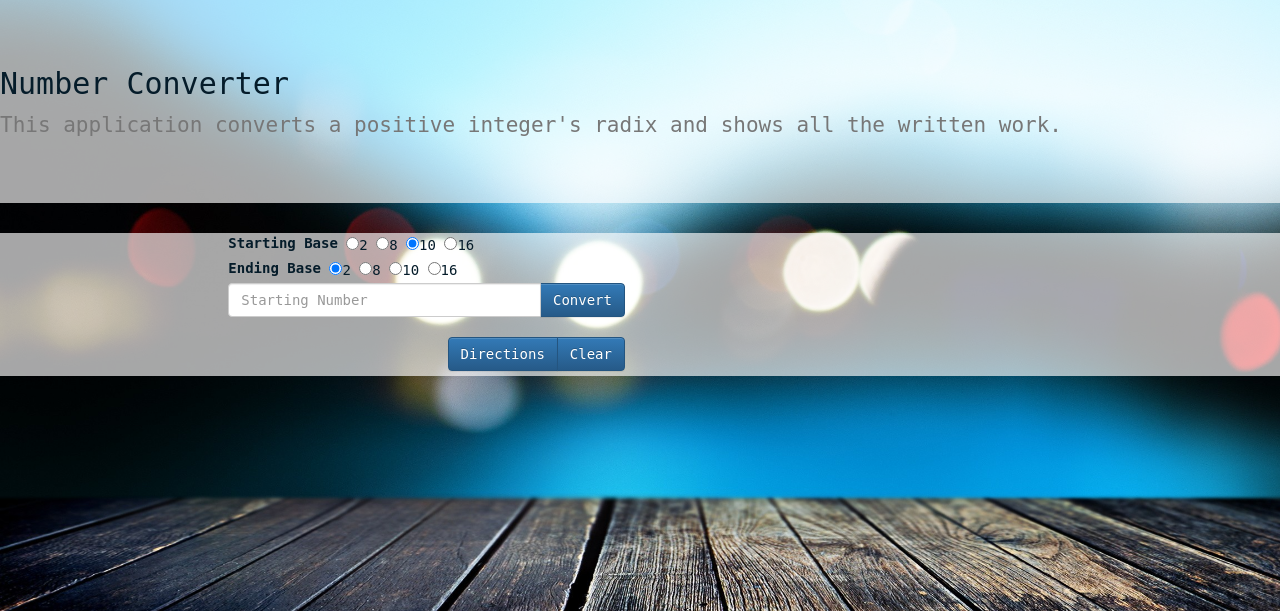
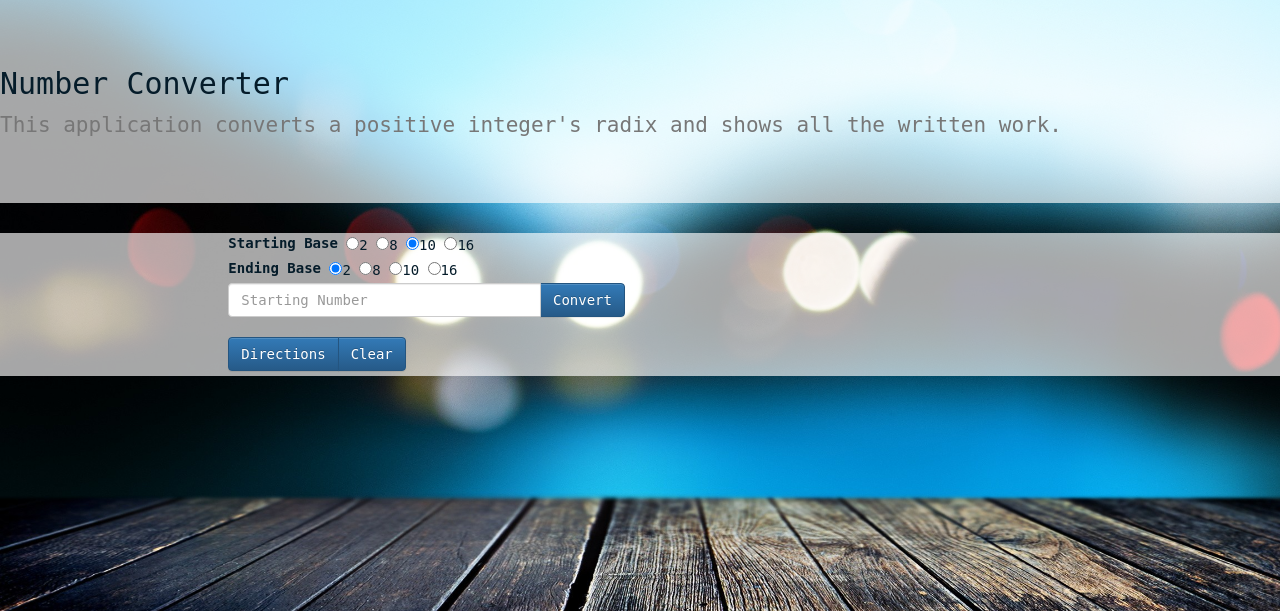
Before and after one commit to palmerjoshua/COP3813, a PHP site: page /Assignment_4/index.php in a window 1280 px wide. Shown: the part 73-684 px from the top of the page. Run offline with PHP 8.4, Linux system fonts and the light colour scheme; some libraries are stand-ins or nearby versions.

Commit message:
changed my mind about button justification

```diff
--- a/Assignment_4/main.css
+++ b/Assignment_4/main.css
@@ -13,14 +13,6 @@ body{
     color: rgba(5,28,42,1);
     background-color: rgba(255,255,255,0.65);
     padding-bottom: 5px;
-}
-
-.col-md-4{
-    text-align: right;
-}
-
-#appInfo, .form-inline{
-    text-align: left;
 }
 
 p.text-primary, p.text-info, p.text-danger{
```
